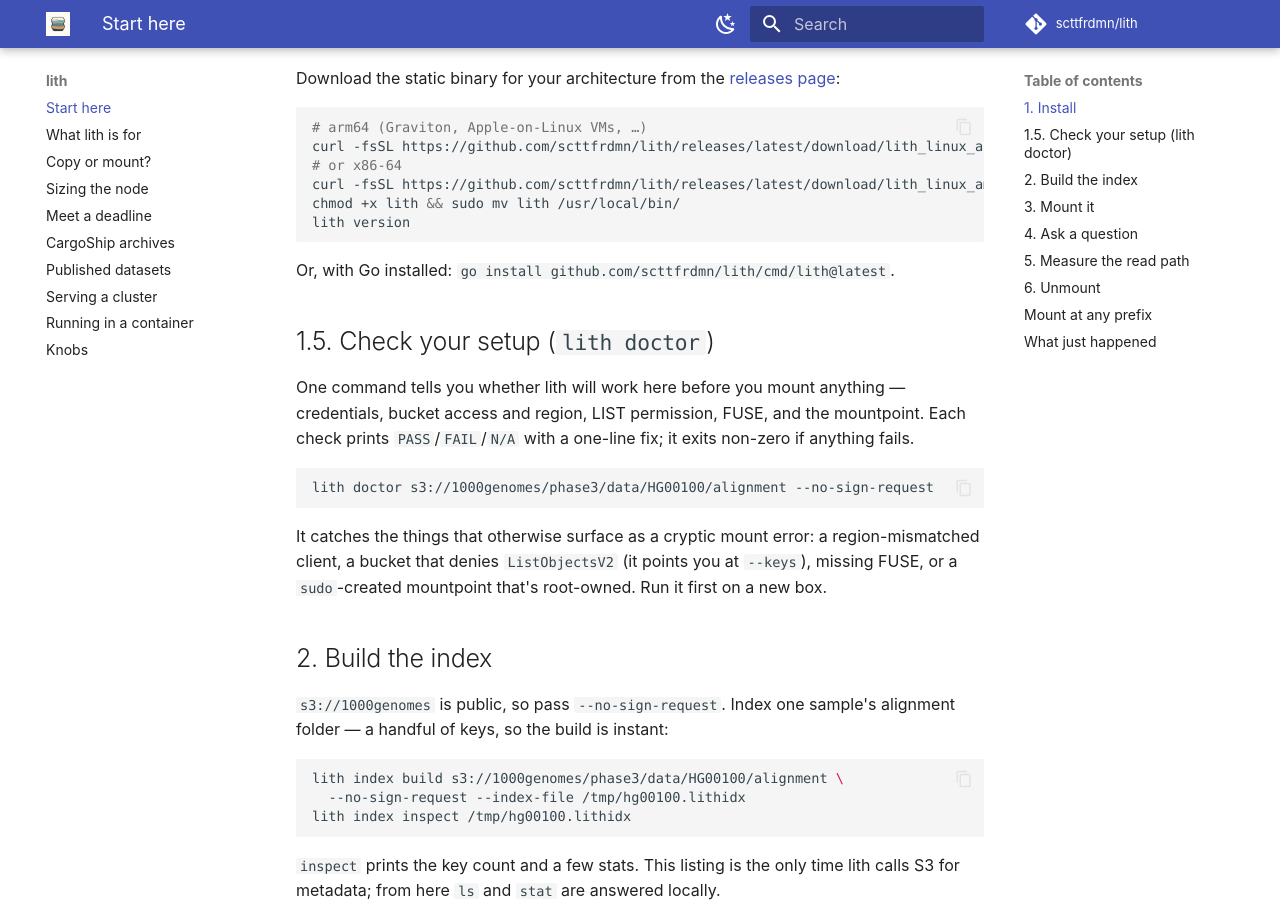
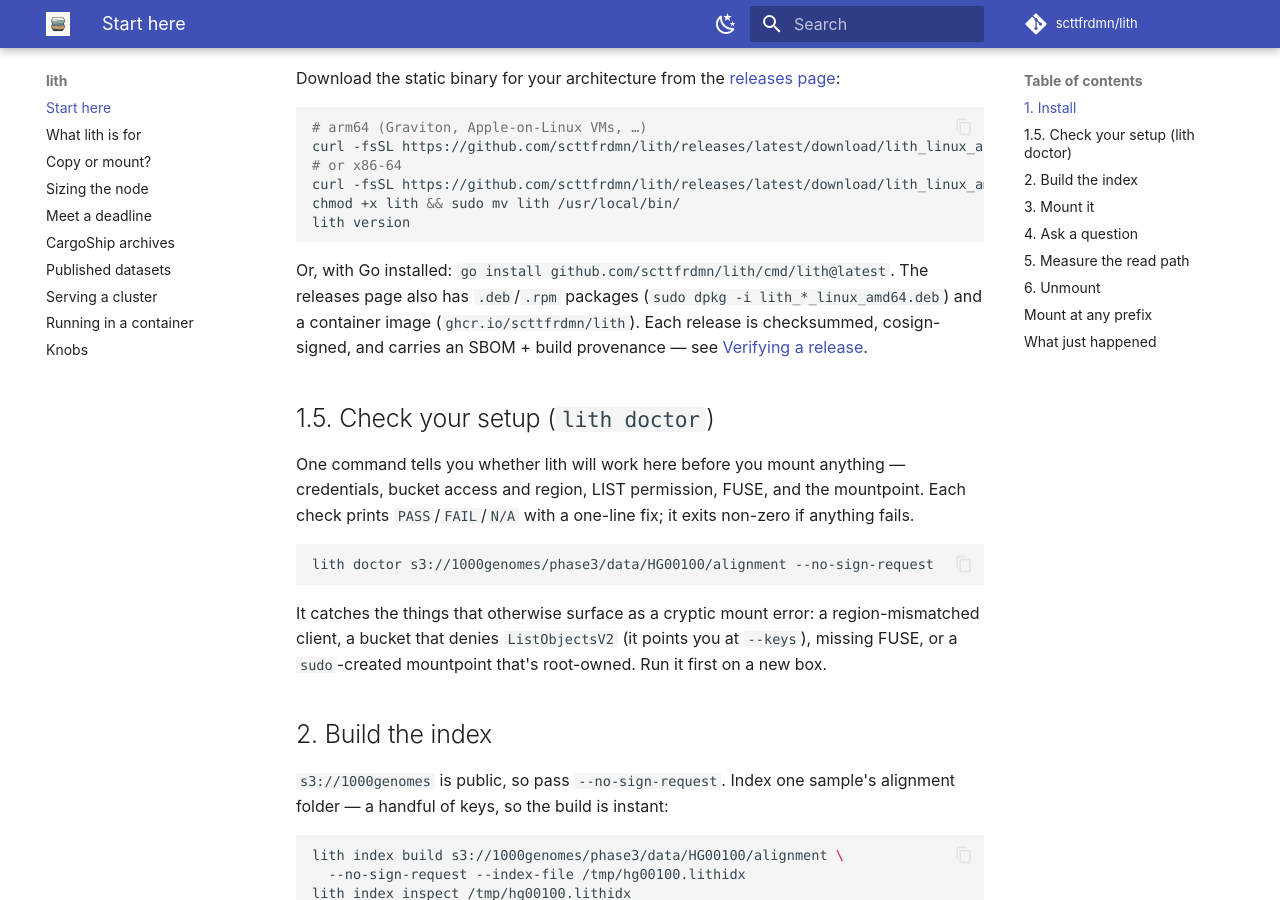
Before and after one commit to scttfrdmn/lith, an MkDocs documentation site: the page built from docs/index.md, in a window 1280 px wide and 900 px high, scrolled down 693 px. Built offline with MkDocs 1.6.1 and Material for MkDocs 9.7.7, drawn with Linux system fonts in a browser that asks for light colours; comment, search, counter and statistics services are not loaded.

Commit message:
M15: unify the CI gate; deb/rpm, SBOM, signing, provenance (#207)
* feat(release): unify the CI gate; add deb/rpm, SBOM, signing, provenance (M15)

#199 — one reusable gate.yml (on: workflow_call) runs the FULL gate (vet, lint,
test -race, govulncheck, fuzz, dual-arch build, docker build). Both ci.yml and
release.yml now `uses: ./.github/workflows/gate.yml`, so the tag gate is exactly
the branch gate — no more subset drift (the release gate previously skipped
govulncheck/fuzz/dual-arch/docker).

#204 — deb/rpm via goreleaser `nfpms:` (both arches, no extra tooling); packages
attach to the release and enter checksums.txt. Verified locally: snapshot
produces lith_*_linux_{amd64,arm64}.{deb,rpm}.

#205 — supply chain: `sboms:` (syft, per archive + package), keyless cosign
`signs:` over checksums.txt (id-token: write), and SLSA build-provenance via
actions/attest-build-provenance for every artifact. release.yml installs cosign
+ syft and grants id-token/attestations write.

Docs: README "Verifying a release" (cosign verify-blob + sha256sum -c + gh
attestation verify) and the deb/rpm/image install options in README + Start-here.
goreleaser check clean; doc guards + mkdocs --strict green. No behavior change to
lith itself.

* fix(release): guard the major.minor image tag with prerelease too

A prerelease (e.g. v1.0.2-rc1) must move neither :latest NOR :major.minor — both
should keep pointing at the latest STABLE release. Only :latest was guarded; a
prerelease would have moved :1.0 to the rc. Now both are {{ if not .Prerelease }}
so a prerelease pushes only its exact version tag. Surfaced by reasoning through
the rc verification before cutting it.

````diff
--- a/docs/index.md
+++ b/docs/index.md
@@ -25,7 +25,11 @@
 lith version
 ```
 
-Or, with Go installed: `go install github.com/scttfrdmn/lith/cmd/lith@latest`.
+Or, with Go installed: `go install github.com/scttfrdmn/lith/cmd/lith@latest`. The
+releases page also has `.deb`/`.rpm` packages (`sudo dpkg -i lith_*_linux_amd64.deb`)
+and a container image (`ghcr.io/scttfrdmn/lith`). Each release is checksummed,
+cosign-signed, and carries an SBOM + build provenance — see
+[Verifying a release](https://github.com/scttfrdmn/lith#verifying-a-release).
 
 ## 1.5. Check your setup (`lith doctor`)
 
````
Also changed, not shown: .goreleaser.yaml (+42 -4 lines), README.md (+24 -2 lines), 3 other files.
